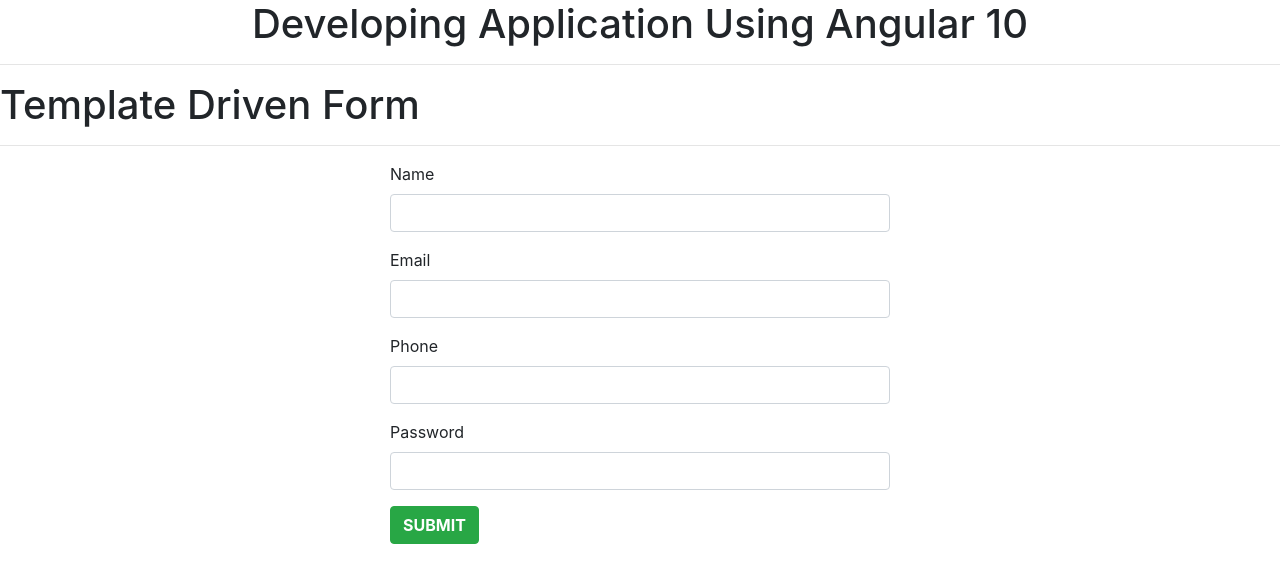
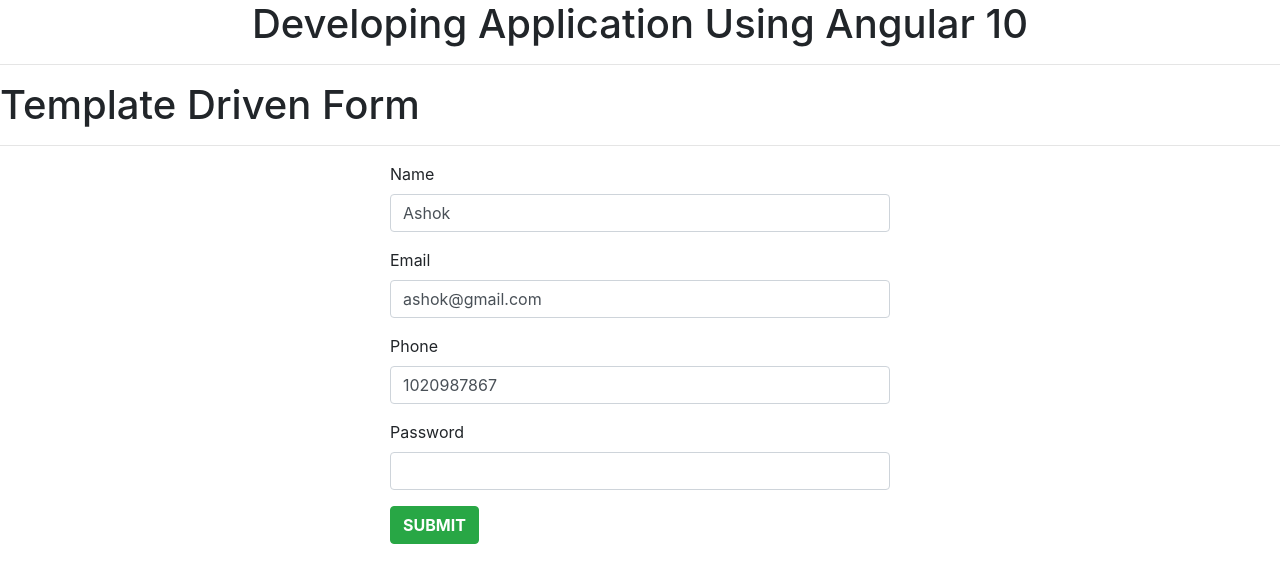
Before and after one commit to vkpindia/angular-training, an Angular app: page / in a window 1280 px wide. Shown: the top 582 px of the page. Built offline with nearby package versions, Linux system fonts and the light colour scheme.

Commit message:
Reactive form

```diff
--- a/src/app/app.component.html
+++ b/src/app/app.component.html
@@ -1,4 +1,5 @@
-<h1 align="center">Developing Application Using Angular 10</h1><hr/>
+<h1 align="center">Developing Application Using Angular 10</h1>
+<hr />
 
 <!-- <input type="text" [(ngModel)]="empName"> -->
 <!-- Hero component call -->
@@ -37,4 +38,5 @@
 
 <!-- <app-pipes-demo></app-pipes-demo> -->
 
-<app-template-form></app-template-form>
+<!-- <app-template-form></app-template-form> -->
+<app-reactive-form></app-reactive-form>
--- /dev/null
+++ b/src/app/reactive-form/reactive-form.component.html
@@ -0,0 +1,45 @@
+<h1>Template Driven Form</h1><hr>
+
+<div class="container">
+  <div class="form-widget">
+    <form [formGroup]="empForm" (ngSubmit)="onFormSubmit()">
+      <div class="form-group">
+        <label for="" class="field-label">Name</label>
+        <input type="text" formControlName="name" class="form-control">
+        <div *ngIf="sumbmitted && empForm.invalid" class="error">
+          <span *ngIf="f.name.hasError('required')">Please enter the name!</span>
+        </div>
+      </div>
+
+      <div class="form-group">
+        <label for="" class="field-label">Email</label>
+        <input type="email" formControlName="email" class="form-control">
+        <div *ngIf="sumbmitted && empForm.invalid" class="error">
+          <span *ngIf="f.email.hasError('required')">Please enter the email!</span>
+          <span *ngIf="f.email.hasError('pattern')">Please enter correct email address!</span>
+        </div>
+      </div>
+
+      <div class="form-group">
+        <label for="" class="field-label">Phone</label>
+        <input type="text" formControlName="phone" class="form-control">
+        <div *ngIf="sumbmitted && empForm.invalid" class="error">
+          <span *ngIf="f.phone.hasError('required')">Please enter the phone!</span>
+          <span *ngIf="f.phone.hasError('pattern')">Mobile must be 10 digit number!</span>
+        </div>
+      </div>
+
+      <div class="form-group">
+        <label for="" class="field-label">Password</label>
+        <input type="password" formControlName="pass" class="form-control">
+        <div *ngIf="sumbmitted && empForm.invalid" class="error">
+          <span *ngIf="f.pass.hasError('required')">Please enter the password!</span>
+        </div>
+      </div>
+
+      <div class="form-group">
+        <button type="submit" class="btn btn-success font-weight-bold">SUBMIT</button>
+      </div>
+    </form>
+  </div>
+</div>
--- /dev/null
+++ b/src/app/reactive-form/reactive-form.component.scss
@@ -0,0 +1,8 @@
+.form-widget{
+  max-width: 500px;
+  margin: 0 auto;
+
+  .error{
+    color: #f00;
+  }
+}
--- /dev/null
+++ b/src/app/reactive-form/reactive-form.component.ts
@@ -0,0 +1,56 @@
+import { Component, OnInit } from '@angular/core';
+import { FormControl, FormGroup, Validators } from '@angular/forms';
+
+@Component({
+  selector: 'app-reactive-form',
+  templateUrl: './reactive-form.component.html',
+  styleUrls: ['./reactive-form.component.scss']
+})
+export class ReactiveFormComponent implements OnInit {
+
+  public empForm: FormGroup;
+  public sumbmitted = false;
+  public emailPattern: string = '[a-zA-Z0-9.-_]{1,}@[a-zA-Z.-]{2,}[.]{1}[a-zA-Z]{2,}';
+  public phonePattern: string = '[0-9]{10}';
+
+  constructor() { }
+
+  ngOnInit(): void {
+    this.empForm = new FormGroup({
+      name: new FormControl(null, Validators.required),
+      email: new FormControl(null, [Validators.required, Validators.pattern(this.emailPattern)]),
+      phone: new FormControl(null, [Validators.required, Validators.pattern(this.phonePattern)]),
+      pass: new FormControl(null, Validators.required)
+    });
+
+    this.empForm.get('name').valueChanges.subscribe(value => {
+      console.log('value', value);
+    });
+
+    this.empForm.get('name').setValue('Ashok');
+    const empDetails = {
+      name: 'Ashok',
+      email: 'ashok@gmail.com',
+      phone: 1020987867,
+      pass1: '12345'
+    };
+
+    this.empForm.patchValue(empDetails);
+  }
+
+  get f() {
+    return this.empForm.controls;
+  }
+
+  onFormSubmit(): void {
+    this.sumbmitted = true;
+
+    if (this.empForm.invalid) {
+      return;
+    }
+
+    console.log('empForm', this.empForm.value);
+
+  }
+
+}
--- a/src/app/template-form/template-form.component.html
+++ b/src/app/template-form/template-form.component.html
@@ -6,14 +6,14 @@
       <div class="form-group">
         <label for="" class="field-label">Name</label>
         <input type="text" name="t1" class="form-control" [(ngModel)]="uname" #t1="ngModel" required>
-        <div *ngIf="f.submitted && f.invalid">
+        <div *ngIf="f.submitted && t1.invalid">
           <span class="error" *ngIf="t1.errors.required"> Name is required</span>
         </div>
       </div>
       <div class="form-group">
         <label for="" class="field-label">Email</label>
         <input type="email" name="t2" class="form-control" [(ngModel)]="email" #t2="ngModel" required email>
-        <div *ngIf="f.submitted && f.invalid">
+        <div *ngIf="f.submitted && t2.invalid">
           <span class="error" *ngIf="t2.errors.required"> Email is required</span>
           <span class="error" *ngIf="t2.errors.email"> Email must be a valid email address</span>
         </div>
@@ -21,7 +21,7 @@
       <div class="form-group">
         <label for="" class="field-label">Phone</label>
         <input type="text" name="t3" class="form-control" [(ngModel)]="phone" #t3="ngModel" required pattern="\d{10}">
-        <div *ngIf="f.submitted && f.invalid">
+        <div *ngIf="f.submitted && t3.invalid">
           <span class="error" *ngIf="t3.errors.required"> Phone is required</span>
           <span class="error" *ngIf="t3.errors.pattern"> Phone must be a number of 10 digits</span>
         </div>
@@ -30,7 +30,7 @@
       <div class="form-group">
         <label for="" class="field-label">Password</label>
         <input type="password" name="t4" class="form-control" [(ngModel)]="pass" #t4="ngModel" required minlength="6">
-        <div *ngIf="f.submitted && f.invalid">
+        <div *ngIf="f.submitted && t4.invalid">
           <span class="error" *ngIf="t4.errors.required"> Phone is required</span>
           <span class="error" *ngIf="t4.errors.minlength"> Password must be atleast 6 characters</span>
         </div>
```
Also changed, not shown: src/app/app.module.ts (+7 -3 lines), 1 other file (tests, documents, lock files or other folders).
